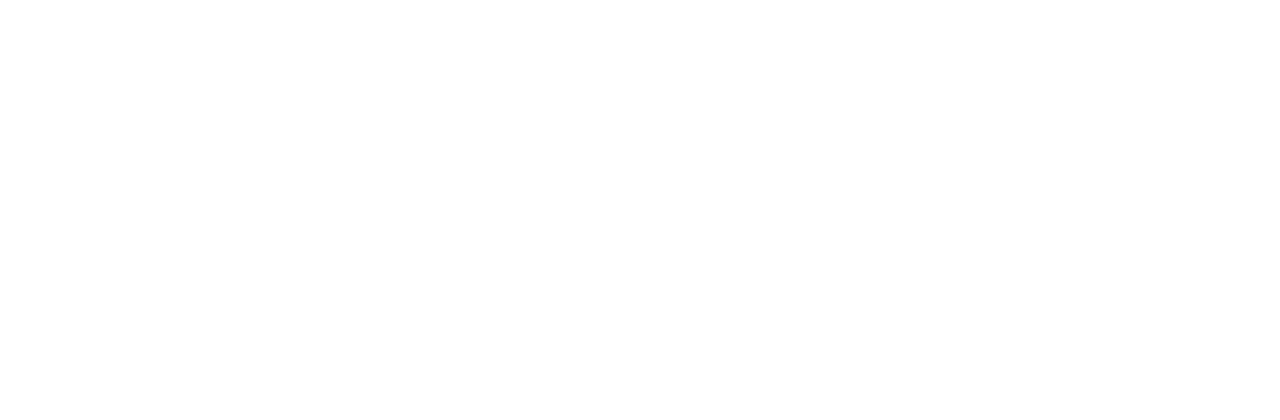
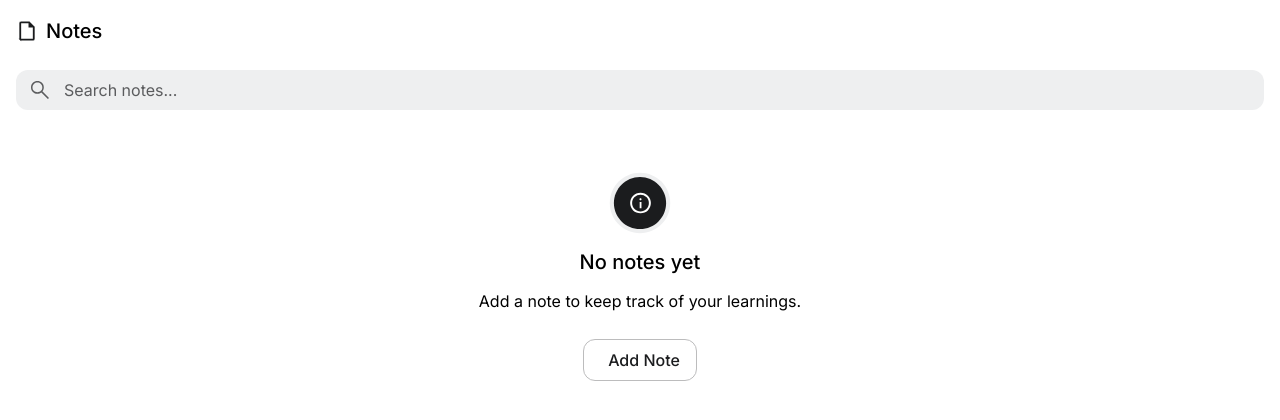
Before and after one commit to Goteii/mindpal-recruitment-task, a website built with webpack: page src/index.html in a window 1280 px wide. Built offline with nearby package versions, Linux system fonts and the light colour scheme; files whose address does not match are found by name.

Commit message:
add no-notes view html structure

```diff
--- a/package.json
+++ b/package.json
@@ -10,6 +10,7 @@
   "license": "ISC",
   "devDependencies": {
     "css-loader": "7.1.2",
+    "file-loader": "6.2.0",
     "html-webpack-plugin": "5.6.0",
     "sass": "1.77.8",
     "sass-loader": "16.0.1",
--- a/src/index.html
+++ b/src/index.html
@@ -1,9 +1,48 @@
 <!DOCTYPE html>
 <html lang="en">
   <head>
+    <title>Mindpal - Recruitment task</title>
     <meta charset="UTF-8" />
     <meta name="viewport" content="width=device-width, initial-scale=1.0" />
-    <title>Mindpal - Recruitment task</title>
+    <meta name="description" content="recruitment task" />
+    <meta name="application-name" content="notes - recruitment task" />
+    <meta name="color-scheme" content="light" />
+    <meta name="author" content="Dawid Dowgiałło" />
   </head>
-  <body></body>
+  <body>
+    <!-- header-->
+    <header>
+      <button class="btn-scroll">
+        <img
+          src="<%= require('./assets/note.svg') %>"
+          loading="eager"
+          alt="Note"
+        />
+        <h1>Notes</h1>
+      </button>
+    </header>
+    <!-- search bar-->
+    <section class="search">
+      <input class="text-field search-input" placeholder="Search notes..." />
+    </section>
+    <section class="no-notes" id="no-notes">
+      <div class="details">
+        <img
+          src="<%= require('./assets/information.svg') %>"
+          loading="eager"
+          alt="Information circle"
+          class="information"
+        />
+        <h2 class="heading">No notes yet</h2>
+        <p class="description">Add a note to keep track of your learnings.</p>
+      </div>
+      <button class="btn btn-secondary add-note">
+        <img src="<%= require('./assets/note_add.svg') %>" alt="" />
+        <span>Add Note</span>
+      </button>
+      <!-- action btn-->
+    </section>
+
+    <!-- dynamic content -->
+  </body>
 </html>
--- a/src/styles.scss
+++ b/src/styles.scss
@@ -1,5 +1,6 @@
 @use "./styles/typography" as *;
 @use "./styles/tokens" as token;
+@use "./styles/design" as *;
 
 *,
 *::after,
@@ -9,74 +10,65 @@
   margin: 0;
 }
 
-.btn {
-  border-radius: token.getRadius("12px");
-  padding: token.getSpacing("8px") token.getSpacing("16px");
-  text-align: center;
-  cursor: pointer;
-  font-size: token.getSize("md");
-  font-weight: token.getFontWeight("medium");
-  line-height: token.getLineHeight("md");
+body {
+  padding: token.getSpacing("16px");
 }
 
-.btn.btn-primary {
+.btn-scroll {
+  display: flex;
+  align-items: center;
   border: 0;
-  color: token.getColor("text", "bright");
-  background: token.getColor("primary", "default");
+  background: transparent;
+  cursor: pointer;
+  gap: token.getSpacing("8px");
 }
 
-.btn.btn-primary:hover {
-  background: token.getColor("primary", "hover");
+.btn-scroll > h1 {
+  font-weight: token.getFontWeight("medium");
+  font-size: token.getFontSize("lg");
+  line-height: token.getLineHeight("lg");
 }
 
-.btn.btn-primary:active {
-  background: token.getColor("primary", "active");
+.search-input {
+  width: 100%;
+  margin-top: token.getSpacing("24px");
+  background-image: url("./assets/search.svg");
+  background-repeat: no-repeat;
+  background-position: token.getSpacing("12px") 50%;
+  padding: token.getSpacing("8px") token.getSpacing("12px")
+    token.getSpacing("8px") token.getSpacing("48px");
 }
 
-.btn.btn-secondary {
-  color: token.getColor("text", "dark");
-  background: token.getColor("bg", "bright");
-  border: 1px solid token.getColor("border", "default");
+.no-notes {
+  margin-top: token.getSpacing("24px");
+  display: flex;
+  flex-direction: column;
+  align-items: center;
 }
-.btn.btn-secondary:hover {
-  background: token.getColor("bg", "bright_darken100");
+.details {
+  margin-top: token.getSpacing("38px");
+  gap: token.getSpacing("12px");
+  display: flex;
+  flex-direction: column;
+  align-items: center;
+  padding: 0 token.getSpacing("20px");
+  text-align: center;
 }
-.btn.btn-secondary:active {
-  background: token.getColor("bg", "bright_darken400");
+.information {
+  height: token.getElementSize("lg");
 }
-
-.text-field {
-  border-radius: token.getRadius("12px");
-  padding: token.getSpacing("8px") token.getSpacing("16px");
-  background: token.getColor("bg", "bright_darken200");
-  border: 0;
-  font-size: token.getSize("md");
-  line-height: token.getLineHeight("md");
+.no-notes > .details > .heading {
+  font-weight: token.getFontWeight("medium");
+  font-size: token.getFontSize("lg");
+  line-height: token.getLineHeight("lg");
 }
-.text-field:hover {
-  background: token.getColor("bg", "bright_darken300");
-}
-.text-field:focus {
-  background: token.getColor("bg", "bright");
-}
-
-.text-field::placeholder {
-  color: token.getColor("text", "placeholder");
+.no-notes > .details > .description {
+  font-weight: token.getFontWeight("regular");
+  font-size: token.getFontSize("md");
   line-height: token.getLineHeight("md-lg");
 }
-
-.btn.btn-cancel {
-  color: token.getColor("text", "neutral");
-  background: transparent;
-  border: 0;
-  border-radius: 0;
-  font-size: token.getSize("sm");
-  line-height: token.getLineHeight("sm");
-  font-weight: token.getFontWeight("regular");
-  padding: token.getSpacing("8px") token.getSpacing("12px");
+.no-notes > .add-note {
+  margin-top: token.getSpacing("24px");
+  gap: token.getSpacing("8px");
+  font-weight: token.getFontWeight("medium");
 }
-.btn.btn-cancel:hover {
-  font-weight: token.getFontWeight("medium");
-  text-decoration: underline;
-  text-underline-offset: token.getSpacing("6px");
-}
--- /dev/null
+++ b/src/styles/_design.scss
@@ -0,0 +1,75 @@
+@use "./tokens" as token;
+
+.btn {
+  border-radius: token.getRadius("12px");
+  padding: token.getSpacing("8px") token.getSpacing("16px");
+  text-align: center;
+  display: flex;
+  align-items: center;
+  cursor: pointer;
+  font-size: token.getFontSize("md");
+  font-weight: token.getFontWeight("medium");
+  line-height: token.getLineHeight("md");
+}
+
+.btn.btn-primary {
+  border: 0;
+  color: token.getColor("text", "bright");
+  background: token.getColor("primary", "default");
+}
+
+.btn.btn-primary:hover {
+  background: token.getColor("primary", "hover");
+}
+
+.btn.btn-primary:active {
+  background: token.getColor("primary", "active");
+}
+
+.btn.btn-secondary {
+  color: token.getColor("text", "dark");
+  background: token.getColor("bg", "bright");
+  border: 1px solid token.getColor("border", "default");
+}
+.btn.btn-secondary:hover {
+  background: token.getColor("bg", "bright_darken100");
+}
+.btn.btn-secondary:active {
+  background: token.getColor("bg", "bright_darken400");
+}
+
+.text-field {
+  border-radius: token.getRadius("12px");
+  padding: token.getSpacing("8px") token.getSpacing("16px");
+  background: token.getColor("bg", "bright_darken200");
+  border: 0;
+  font-size: token.getFontSize("md");
+  line-height: token.getLineHeight("md");
+}
+.text-field:hover {
+  background: token.getColor("bg", "bright_darken300");
+}
+.text-field:focus {
+  background: token.getColor("bg", "bright");
+}
+
+.text-field::placeholder {
+  color: token.getColor("text", "placeholder");
+  line-height: token.getLineHeight("md-lg");
+}
+
+.btn.btn-cancel {
+  color: token.getColor("text", "neutral");
+  background: transparent;
+  border: 0;
+  border-radius: 0;
+  font-size: token.getFontSize("sm");
+  line-height: token.getLineHeight("sm");
+  font-weight: token.getFontWeight("regular");
+  padding: token.getSpacing("8px") token.getSpacing("12px");
+}
+.btn.btn-cancel:hover {
+  font-weight: token.getFontWeight("medium");
+  text-decoration: underline;
+  text-underline-offset: token.getSpacing("6px");
+}
--- a/src/styles/_tokens.scss
+++ b/src/styles/_tokens.scss
@@ -55,7 +55,10 @@ $spacing: (
   "28px": 1.75rem,
   "32px": 2rem,
   "36px": 2.25rem,
+  "38px": 2.3125rem,
   "40px": 2.5rem,
+  "44px": 2.75rem,
+  "48px": 3rem,
 );
 
 $radius: (
@@ -71,11 +74,15 @@ $radius: (
   "40px": 2.5rem,
 );
 
-$size: (
+$fontSize: (
   "vsm": 0.75rem,
   "sm": 0.875rem,
   "md": 1rem,
   "lg": 1.25rem,
+);
+
+$elementSize: (
+  "lg": 4rem,
 );
 
 $lineHeight: (
@@ -112,9 +119,14 @@ $lineHeight: (
     @return map-get($spacing, $key);
   }
 }
-@function getSize($key) {
-  @if map-has-key($size, $key) {
-    @return map-get($size, $key);
+@function getFontSize($key) {
+  @if map-has-key($fontSize, $key) {
+    @return map-get($fontSize, $key);
+  }
+}
+@function getElementSize($key) {
+  @if map-has-key($elementSize, $key) {
+    @return map-get($elementSize, $key);
   }
 }
 @function getLineHeight($key) {
--- a/webpack.config.js
+++ b/webpack.config.js
@@ -29,6 +29,10 @@ module.exports = {
         test: /\.s[ac]ss$/,
         use: ["style-loader", "css-loader", "sass-loader"],
       },
+      {
+        test: /\.(png|svg|jpg|jpeg)$/i,
+        type: "asset/resource",
+      },
     ],
   },
   resolve: {
```
Also changed, not shown: 1 other file.
